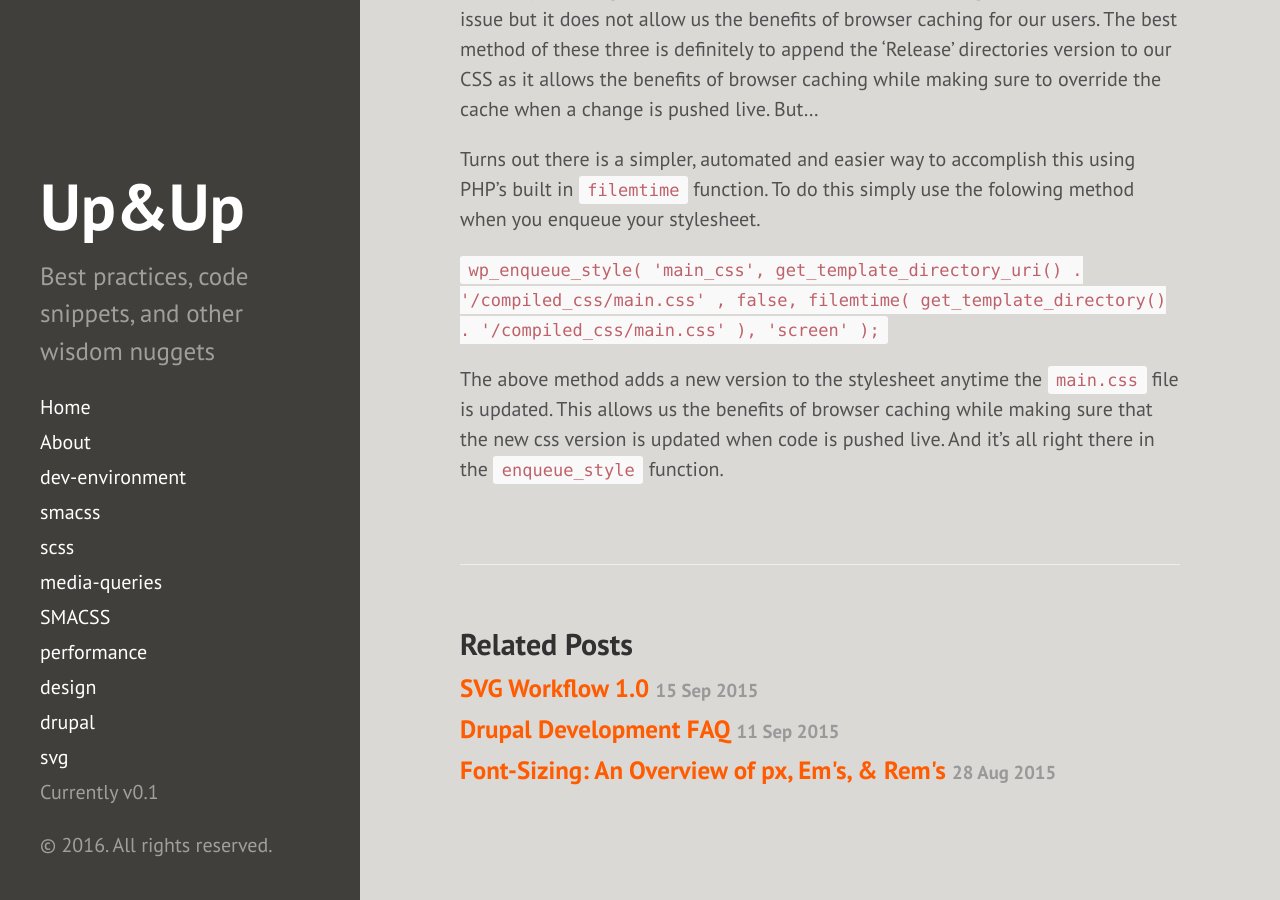
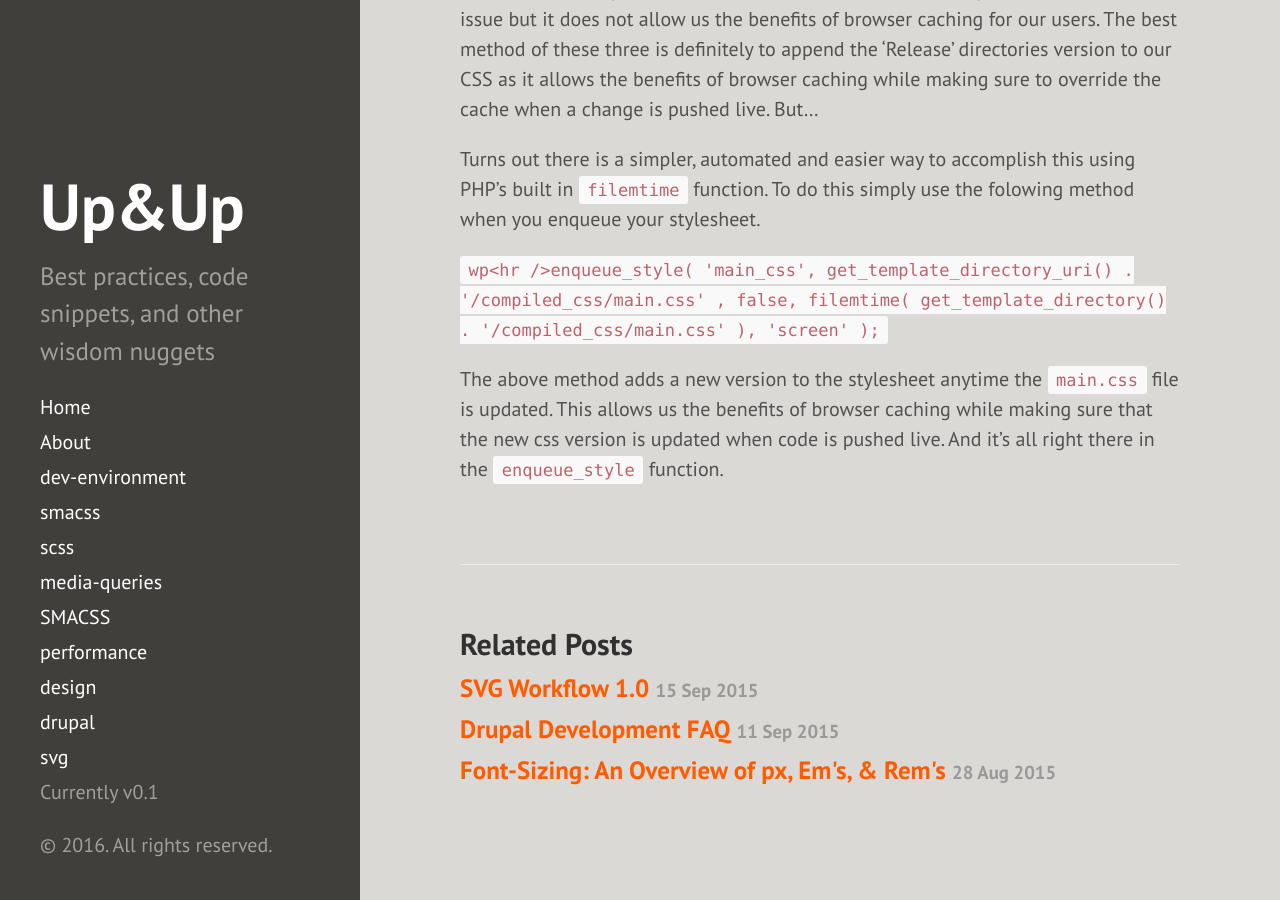
Before and after one commit to mergeweb/best_practices, a Jekyll site: the page built from _posts/2016-02-03-css-versioning.md, in a window 1280 px wide and 900 px high, scrolled down 616 px. Built offline with Jekyll 4.4.1, drawn with Linux system fonts in a browser that asks for light colours; Markdown is read by kramdown in place of the engine named in the settings.

```diff
--- a/_posts/2016-02-03-css-versioning.md
+++ b/_posts/2016-02-03-css-versioning.md
@@ -18,6 +18,6 @@ Manually updating the version number is a hassle and adding a timestamp fixes th
 
 Turns out there is a simpler, automated and easier way to accomplish this using PHP's built in <code>filemtime</code> function. To do this simply use the folowing method when you enqueue your stylesheet.
 
-<code>wp_enqueue_style( 'main_css', get_template_directory_uri() . '/compiled_css/main.css' , false, filemtime( get_template_directory() . '/compiled_css/main.css' ), 'screen' );</code>
+<code>wp<hr />enqueue_style( 'main_css', get_template_directory_uri() . '/compiled_css/main.css' , false, filemtime( get_template_directory() . '/compiled_css/main.css' ), 'screen' );</code>
 
 The above method adds a new version to the stylesheet anytime the <code>main.css</code> file is updated.  This allows us the benefits of browser caching while making sure that the new css version is updated when code is pushed live.  And it's all right there in the <code>enqueue_style</code> function.
```
